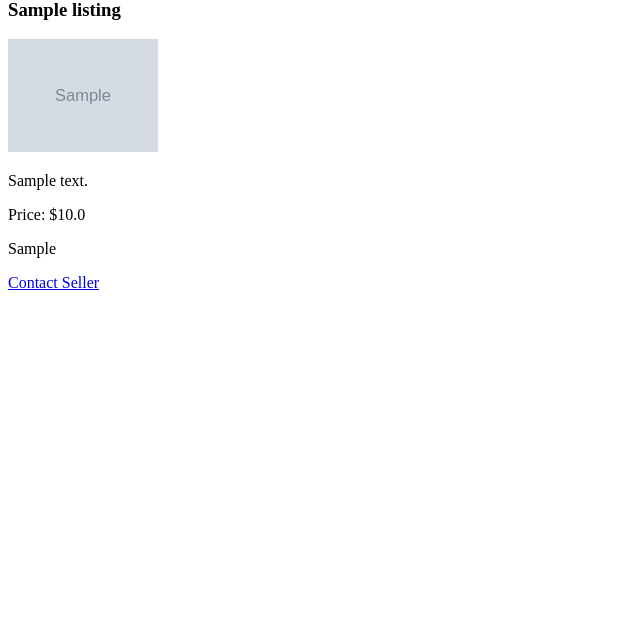
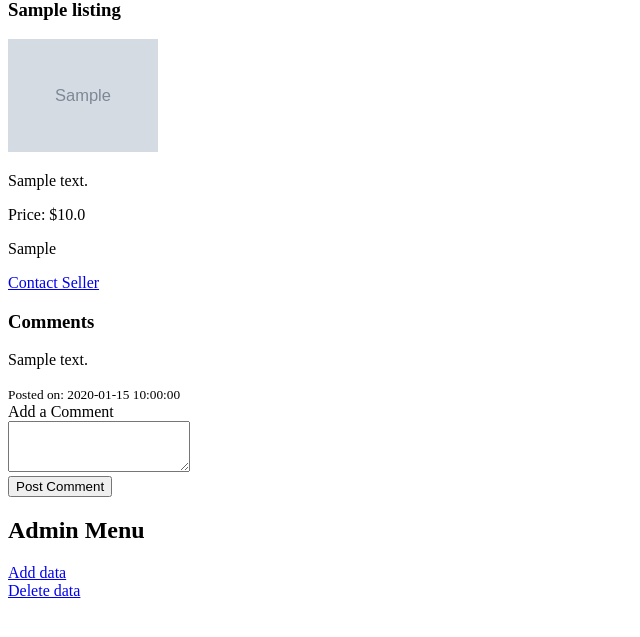
Before and after one commit to heatherita/vintstory, a Flask app: page / in a window 1280 px wide. Shown: the part 118-755 px from the top of the page, without its empty margins (0-640 px from the left). Run offline with Flask 3, Linux system fonts and the light colour scheme; tables that the repository leaves empty hold one stand-in row (values such as "Sample post"); grey boxes marked "Sample" are stand-in pictures.

Commit message:
adding dummy data

```diff
--- a/app/app.py
+++ b/app/app.py
@@ -1,12 +1,18 @@
 from flask import Flask, render_template, request, redirect
-from models import db, Listing, Comment
-from flask_sqlalchemy import SQLAlchemy
+# from listing import db, Listing
+# from comment import Comment
+from models import db, Listing, Comment, DataHelper
+
 
 app = Flask(__name__)
-app.config['SQLALCHEMY_DATABASE_URI'] = 'sqlite:///home/heather/dev/PycharmProjects/vintstory/vintage_items.db'
-app.config['SECRET_KEY'] = '0910685913db76a220ac0f5672c3e3'
+app.config['SQLALCHEMY_DATABASE_URI'] = 'sqlite:///vintage_whatever.db'
+app.config['SQLALCHEMY_TRACK_MODIFICATIONS'] = False  # Avoids a warning
+
+#app.config['SECRET_KEY'] = '0910685913db76a220ac0f5672c3e3'
 #db = SQLAlchemy(app)
 db.init_app(app)
+# DataHelper.add_listing_data()
+# DataHelper.print_listing_data()
 
 
 
@@ -39,5 +45,62 @@ def add_item():
 
     return render_template('add_item.html')
 
+# Route to handle comments for a specific listing
+@app.route('/add_comment/<int:listing_id>', methods=['POST'])
+def add_comment(listing_id):
+    content = request.form['content']
+    new_comment = Comment(content=content, listing_id=listing_id)
+
+    db.session.add(new_comment)
+    db.session.commit()
+
+    return redirect(f'/listing/{listing_id}')
+
+@app.route('/listing/<int:listing_id>')
+def show_listing(listing_id):
+    item = Listing.query.get_or_404(listing_id)
+    return render_template('listing_page.html', item=item)
+
+
+# Populate with dummy data
+@app.route('/data/add', methods=['GET'])
+def add_data():
+    # if request.method == 'POST':
+
+    dummy_listing_items = [
+        ['blouse', 'nice pretty blouse', 'found at the store', 12.0, 'martin', 'hbuch4@yahoo.com', 'bla', 'bla'],
+        ['skirt', 'striped skirt', 'found in a pond', 32.0, 'jenny', 'hbuch4@yahoo.com', 'doh', 'doh']
+    ]
+
+    for item in dummy_listing_items:
+        title = item[0]
+        description = item[1]
+        story = item[2]
+        price = item[3]
+        seller_name = item[4]
+        seller_contact = item[5]
+        image_url = item[6]
+        then_image_url = item[7]
+
+        new_item = Listing(title=title, description=description, story=story, price=price,
+                           seller_name=seller_name, seller_contact=seller_contact,
+                           image_url=image_url, then_image_url=then_image_url)
+        db.session.add(new_item)
+        db.session.commit()
+    return redirect('/')
+    return render_template('index.html')
+
+
+# Clear out all dummy data
+@app.route('/data/delete', methods=['GET'])
+def delete_data():
+    Listing.query.delete()
+    db.session.commit()
+    return redirect('/')
+    return render_template('index.html')
+
+
 if __name__ == '__main__':
+    with app.app_context():  # Needed for DB operations outside a request
+         db.create_all()  # Creates the database and tables
     app.run(debug=True)
--- a/app/config.py
+++ /dev/null
@@ -1 +0,0 @@
-# Config settings go here
--- a/app/templates/add_item.html
+++ b/app/templates/add_item.html
@@ -32,5 +32,7 @@
 
         <input type="submit" value="Add Item">
     </form>
+
+
 </body>
 </html>
--- a/app/templates/index.html
+++ b/app/templates/index.html
@@ -15,8 +15,30 @@
                 <p>Price: ${{ item.price }}</p>
                 <p>{{ item.story }}</p>
                 <a href="mailto:{{ item.seller_contact }}">Contact Seller</a>
+                <h3>Comments</h3>
+                {% for comment in item.comments %}
+                    <div>
+                        <p>{{ comment.content }}</p>
+                        <small>Posted on: {{ comment.created_at }}</small>
+                    </div>
+                {% endfor %}
+
+                <!-- Comment form below each listing -->
+                <form action="/add_comment/{{ item.id }}" method="POST">
+                    <label for="content">Add a Comment</label><br>
+                    <textarea name="content" rows="3"></textarea><br>
+                    <input type="submit" value="Post Comment">
+                </form>
             </div>
         {% endfor %}
     </div>
+
+    <h2>Admin Menu</h2>
+    <div>
+        <a href="/data/add">Add data</a>
+        <br/>
+        <a href="/data/delete">Delete data</a>
+    </div>
+
 </body>
 </html>
--- /dev/null
+++ b/config.py
@@ -0,0 +1,6 @@
+# Config settings go here
+
+import os
+basedir = os.path.abspath(os.path.dirname(__file__))
+class Config(object):
+	SQLALCHEMY_DATABASE_URI = 'sqlite:///vintage_whatever.db'
```
Also changed, not shown: app/models.py (+49 -3 lines), tests/unit/add_item_test.py (added, +21 -0 lines), app/instance/vintage_whatever.db (added), tests/__init__.py (added), tests/unit/__init__.py (added), 1 other file.
